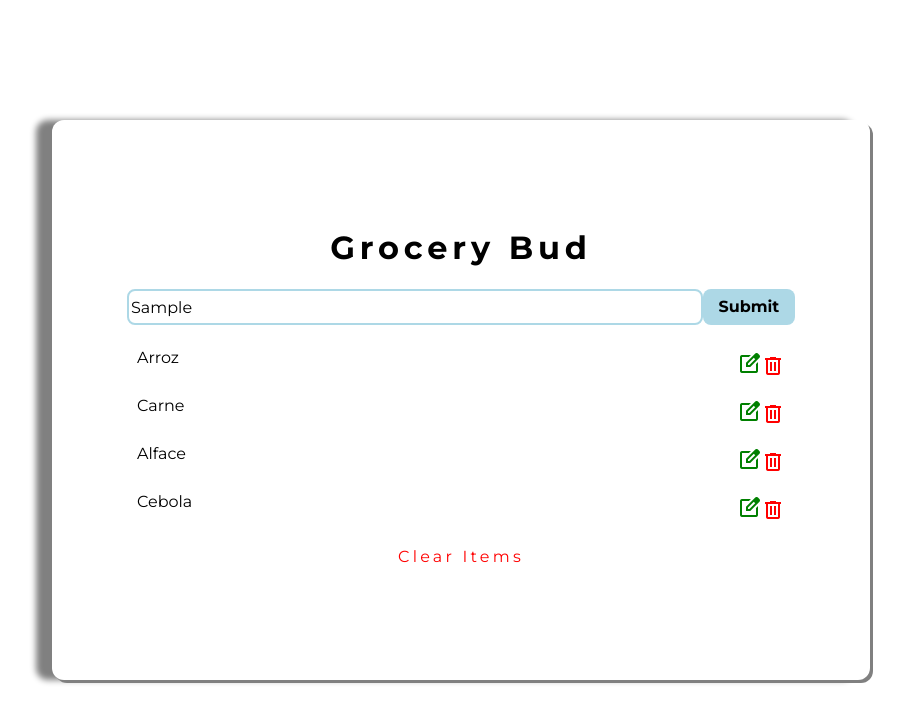
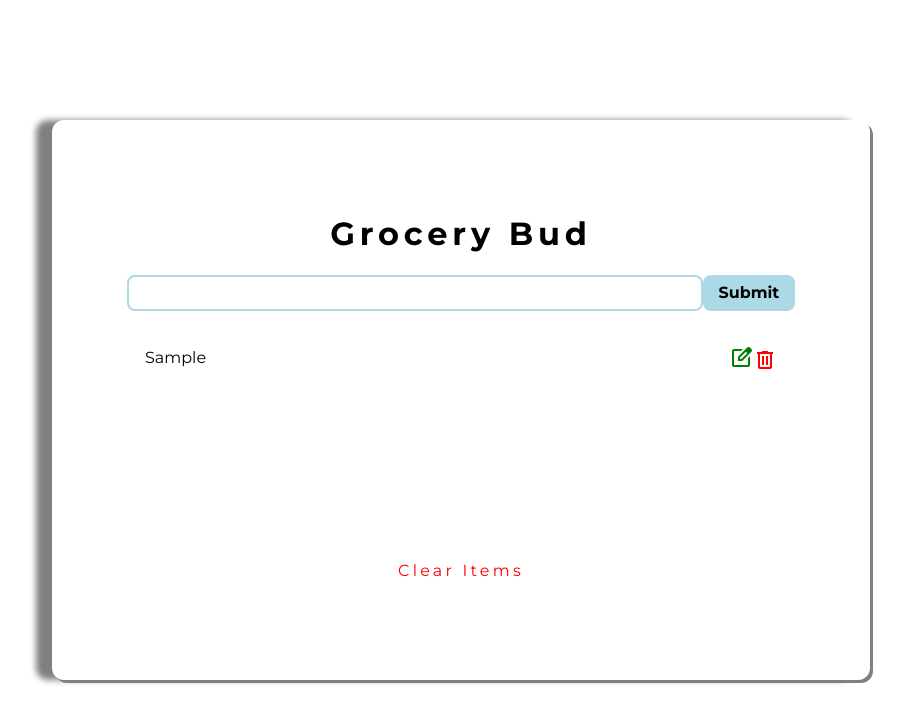
Before and after one commit to martins-ana/grocery-bud, a plain HTML site: page index.html in a window 1280 px wide. Both pictures are taken after typing "Sample" into the empty fields and a click on the button "Submit". Shown: the whole page, without its empty margins (179-1083 px from the left). Drawn offline with nearby package versions, Linux system fonts and the light colour scheme.

Commit message:
projeto finalizado

```diff
--- a/index.html
+++ b/index.html
@@ -21,13 +21,13 @@
       <h1>Grocery Bud</h1>
     </div>
 
-    <div class="input__bnt">
+    <form class="input__bnt">
       <input type="text" class="input">
-      <button type="button" class="btn">Submit</button>
-    </div>
+      <button type="submit" class="btn">Submit</button>
+    </form>
 
       <ul class="list">
-        <li class="list__icon">Arroz
+        <!-- <li class="list__icon checked">Arroz
           <div class="icons"><span class="material-symbols-outlined edit">
             edit_square
             </span>
@@ -36,45 +36,13 @@
             delete
           </span>
         </div>
-        </li>
-
-        <li class="list__icon">Carne
-          <div class="icons"><span class="material-symbols-outlined edit">
-            edit_square
-            </span>
-
-          <span class="material-symbols-outlined delete">
-            delete
-            </span>
-          </div>
-
-        </li >
-        <li class="list__icon">Alface
-          <div class="icons"><span class="material-symbols-outlined edit">
-            edit_square
-            </span>
-
-          <span class="material-symbols-outlined delete">
-          delete
-          </span></li>
-        </div>
-
-        <li class="list__icon">Cebola
-          <div class="icons"><span class="material-symbols-outlined edit">
-            edit_square
-            </span>
-
-          <span class="material-symbols-outlined delete">
-          delete
-          </span>
-        </div>
-        </li>
+        </li> -->
       </ul>
 
       <div>
         <button type="button" class="clear__items">Clear Items</button>
       </div>
   </header>
-
+  <script src="./script.js"></script>
 </body>
 </html>
--- a/script.js
+++ b/script.js
@@ -0,0 +1,54 @@
+var btn = document.querySelector('.btn');
+var input = document.querySelector('.input');
+var list = document.querySelector('.list');
+var clearBtn = document.querySelector('.clear__items');
+
+
+var index = 0
+
+function buttonClick (e) {
+    e.preventDefault();
+    if (input.value === '') {
+        alert('Please select a value');
+        return
+    }
+
+    var newItem = document.createElement('li');
+    newItem.innerHTML = `
+    <li id='${index}' class='list__icon'>${input.value}
+        <div class='icons'>
+            <span onclick="check(${index})" class='material-symbols-outlined edit'>
+                edit_square
+            </span>
+            <span onclick="del(${index})" class='material-symbols-outlined delete'>
+                delete
+            </span>
+        </div>
+    </li >`;
+    list.appendChild(newItem)
+    input.value = '';
+    index++;
+}
+
+btn.onclick = buttonClick
+
+// ===============================================
+
+function clear__items() {
+    list.innerHTML = ''
+}
+
+clearBtn.onclick = clear__items
+
+// ===============================================
+
+function check(index) {
+    var checked = document.getElementById(index);
+    checked.classList.toggle('checked')
+}
+
+// =================================================
+function del(index) {
+    var deletar = document.getElementById(index);
+    list.removeChild(deletar.parentNode);
+}
--- a/style.css
+++ b/style.css
@@ -67,15 +67,25 @@ h1 {
 .list {
     display: flex;
     flex-direction: column;
+    height: 25vh;
     width: 100%;
     padding: 0 60px;
     box-sizing: border-box;
     gap: 20px;
+    overflow-y: scroll;
 }
 
 .list__icon {
     display: flex;
     justify-content: space-between;
+    align-items: center;
+    padding: 8px;
+    border-radius: 20px;
+    transition: all 0.5s;
+}
+
+.checked {
+    background-color: lightgreen;
 }
 
 .icons {
```
